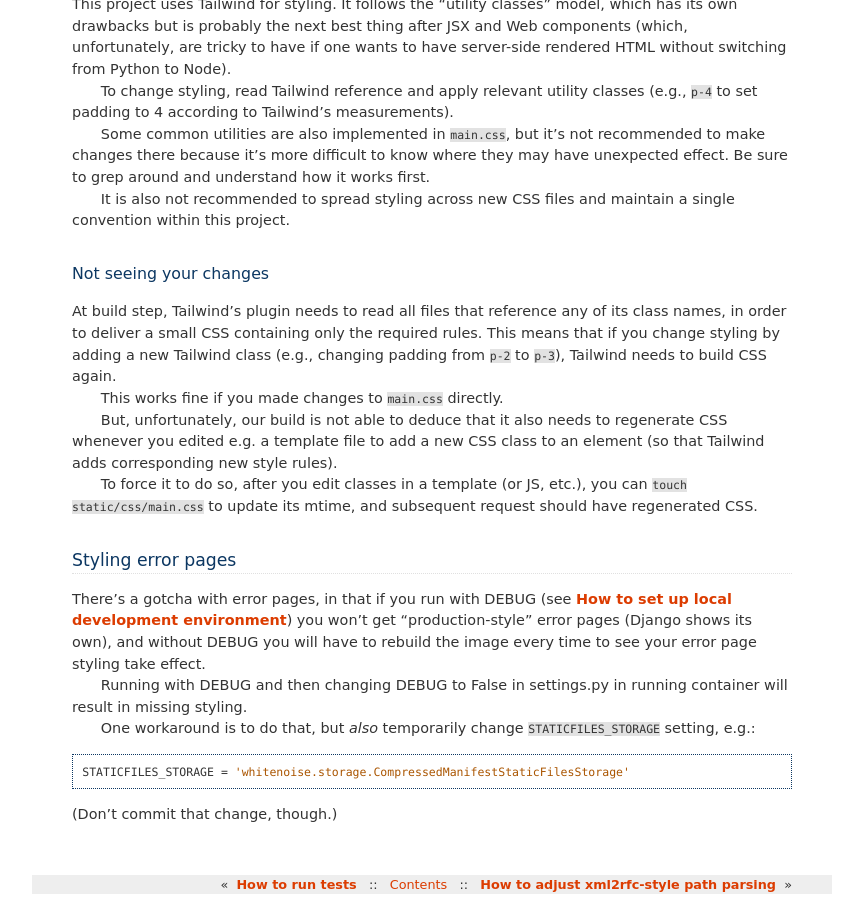
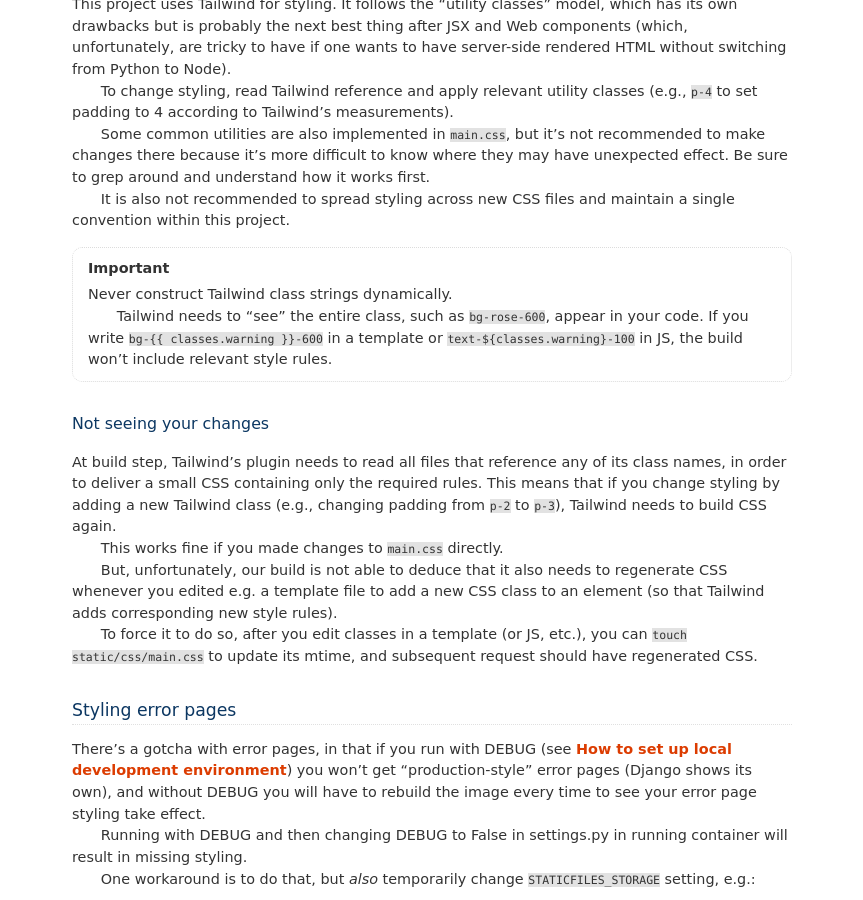
Before and after one commit to ietf-tools/bibxml-service, a Sphinx documentation site: the page built from docs/howto/style-web-pages.rst, in a window 1280 px wide and 900 px high, scrolled down 500 px. Shown: the whole window, without its empty margins (208-1071 px from the left). Built offline with Sphinx 7.4.7, drawn with Linux system fonts in a browser that asks for light colours; pages that are not in the unit, such as notebooks, are missing from menus.

Commit message:
docs(styling): add a note about Tailwind CSS

```diff
--- a/docs/howto/style-web-pages.rst
+++ b/docs/howto/style-web-pages.rst
@@ -42,6 +42,16 @@ and understand how it works first.
 It is also not recommended to spread styling across new CSS files
 and maintain a single convention within this project.
 
+.. important::
+
+   Never construct Tailwind class strings dynamically.
+
+   Tailwind needs to “see” the entire class, such as ``bg-rose-600``,
+   appear in your code.
+   If you write ``bg-{{ classes.warning }}-600`` in a template
+   or ``text-${classes.warning}-100`` in JS,
+   the build won’t include relevant style rules.
+
 Not seeing your changes
 -----------------------
 
```
